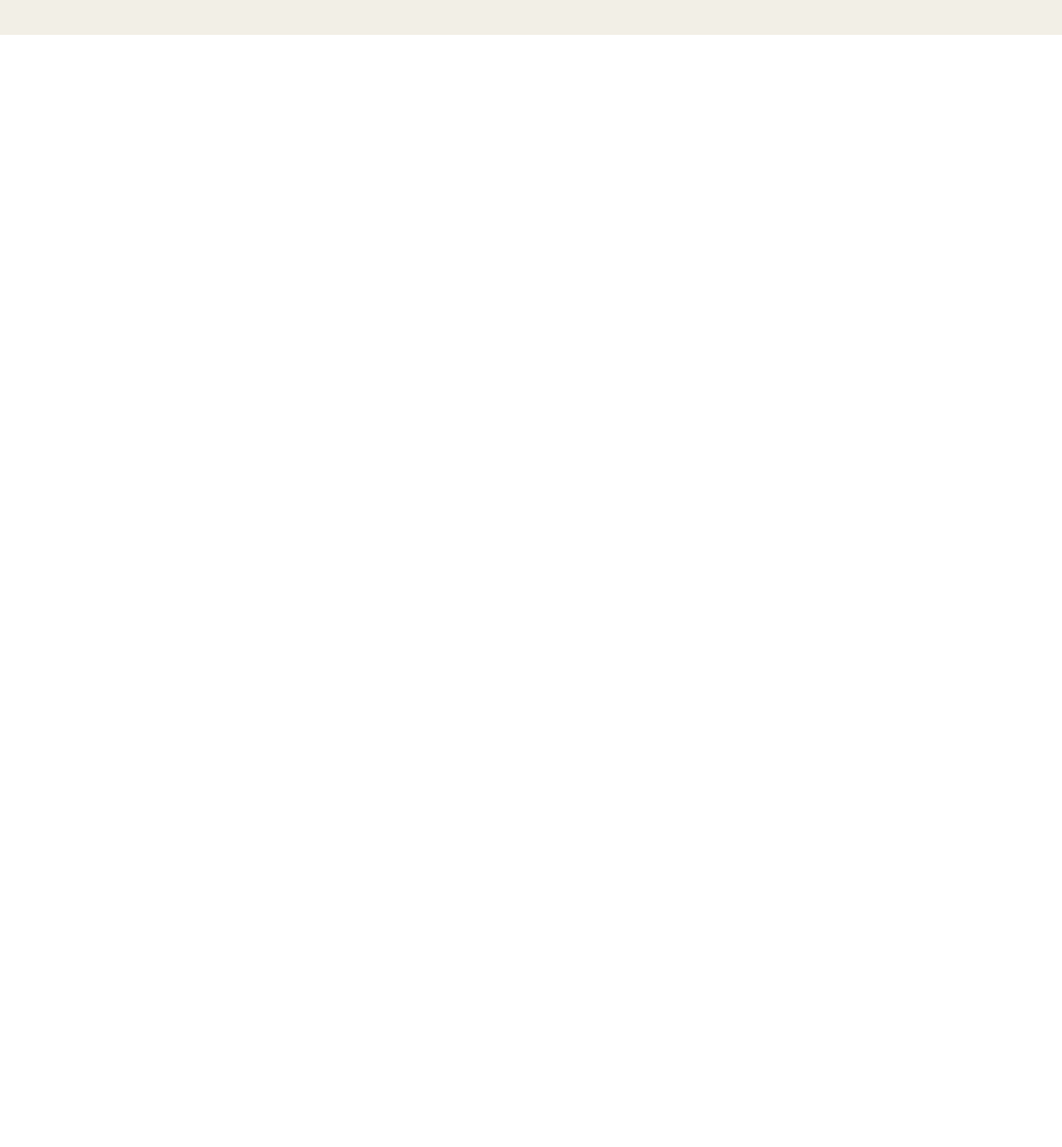
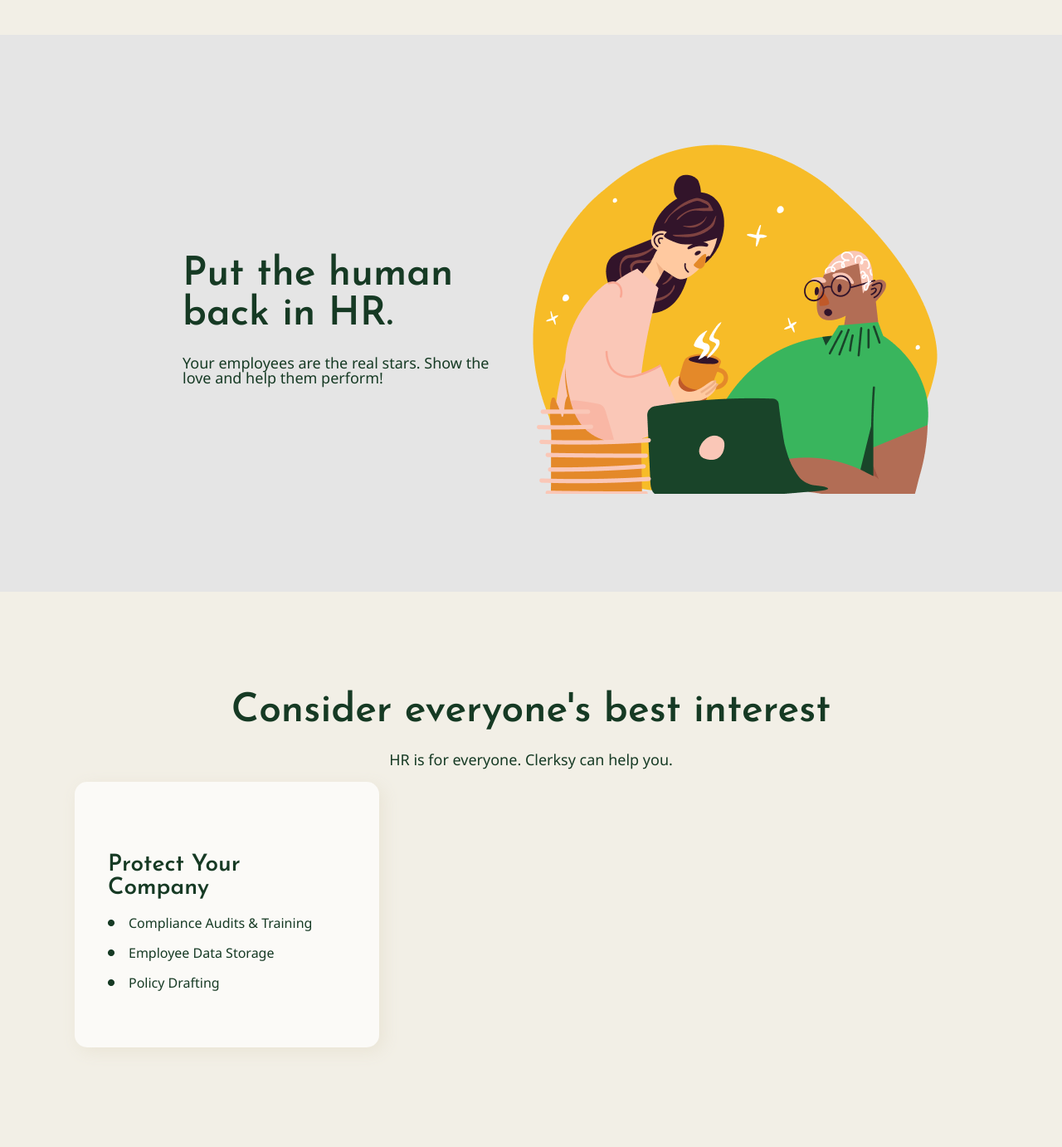
Before and after one commit to zhamalamazalieva/Clerksy, a plain HTML site: page index.html in a window 1280 px wide. Shown: the part 3177-4559 px from the top of the page at 83% size. Before the commit the page ends 3219 px from the top, so only its background shows below. Drawn offline with Linux system fonts and the light colour scheme.

Commit message:
added a new section 'interest'

```diff
--- a/index.html
+++ b/index.html
@@ -196,6 +196,47 @@
           <img src="./src/img/png/employee.png" alt="People" class="employee__img">
         </div>
       </section>
+      <section class="human">
+        <div class="container human__container">
+          <div class="row human__row">
+
+            <div class="col-6">
+              <div class="human__content">
+                <h2 class="human__title">Put the human back in HR.</h2>
+                <p class="human__description">
+                  Your employees are the real stars. Show the love and help them
+                  perform!
+                </p>
+              </div>
+            </div>
+            <div class="col-6">
+              <div class="human__img">
+                <img src="./src/img/png/fit.png" alt="man" />
+              </div>
+            </div>
+          </div>
+      </section>
+      <section class="interest">
+        <div class="container">
+          <h2 class="section__title interest__title">
+            Consider everyone's best interest
+          </h2>
+          <p class="interest__text">HR is for everyone. Clerksy can help you.</p>
+          <div class="row interest__row">
+            <div class="col-4">
+              <div class="interest__item">
+                <img src="./src/img/png/" alt="" class="interest__icon">
+                <span class="interest__name">Protect Your Company</span>
+                <ul class="interest__list">
+                  <li class="interest__link">Compliance Audits & Training</li>
+                  <li class="interest__link">Employee Data Storage</li>
+                  <li class="interest__link">Policy Drafting</li>
+                </ul>
+              </div>
+            </div>
+          </div>
+        </div>
+      </section>
     </main>
   </body>
 </html>
--- /dev/null
+++ b/src/scss/components/interest.scss
@@ -0,0 +1,45 @@
+.interest{
+    padding: 120px 0;
+    background-color: $color-milk;
+    &__title{
+        text-align: center;
+    }
+    &__text{
+        text-align: center;
+        margin: 25px 0 18px;
+        @include font($color-green, 18px, normal, $font-noto);
+    }
+    &__name{
+        display: block;
+        max-width: 160px;
+        margin: 20px 0;
+        @include font($color-green, 28px, 600, $font-jose);
+
+    }
+    &__list{
+        display: flex;
+        flex-direction: column;
+    }
+    &__item{
+        box-shadow: 5px 5px 20px 0 #E9E4D5;
+        background-color: #FBFAF7;
+        padding: 50px 40px;
+        border-radius: 15px;
+    }
+    &__link{
+        @include font($color-green, 16px, normal, $font-noto);
+        margin-bottom: 20px;
+        position: relative;
+        margin-left: 25px;
+        &::before{
+            position: absolute;
+            content:url(../img/png/circle.png);
+            width: 10px;
+            height: 10px;
+            background-position: center;
+            background-size: cover;
+            left: -25px;
+            bottom: 50%;
+        }
+    }
+}
--- a/src/scss/index.scss
+++ b/src/scss/index.scss
@@ -10,6 +10,8 @@
 @import "./components/partners.scss";
 @import "./components/product.scss";
 @import "./components/employee.scss";
+@import "./components/interest.scss";
+
 
 
 
```
Also changed, not shown: src/css/index.css, src/img/png/circle.png (added), src/img/png/fit.png (added).
